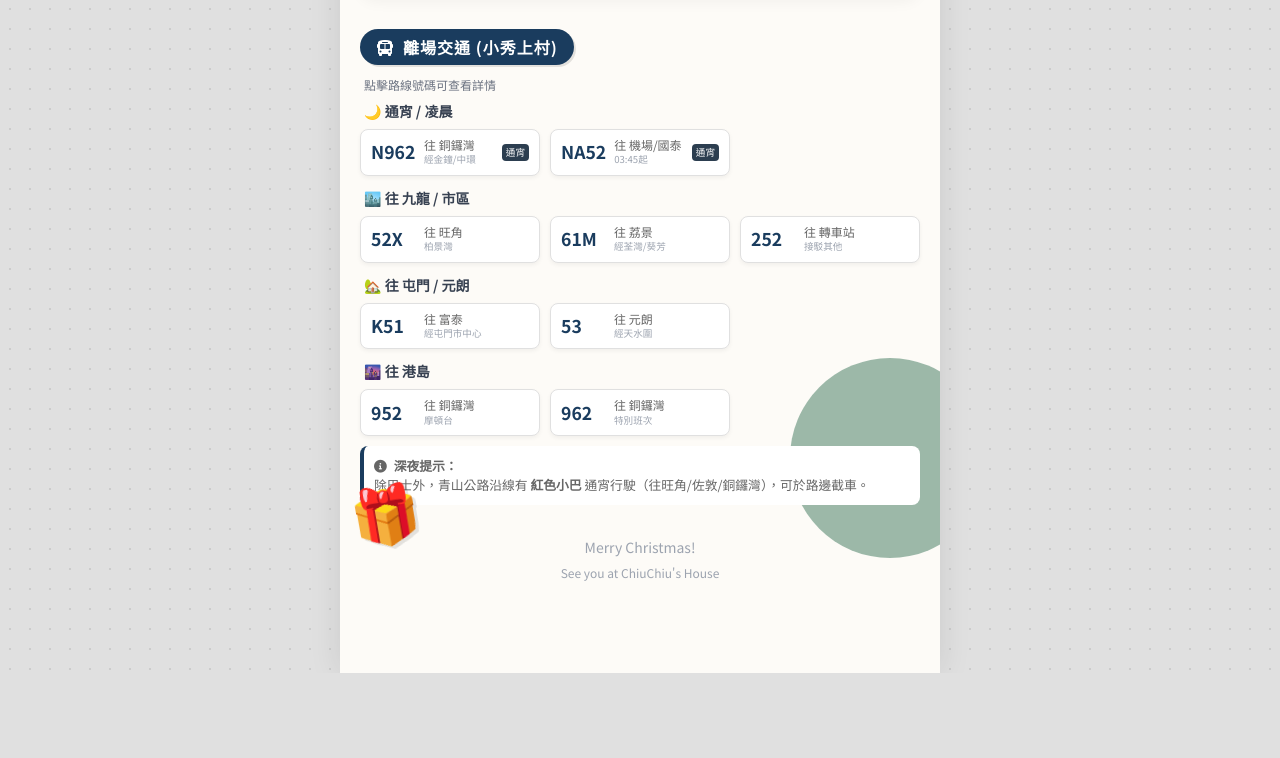
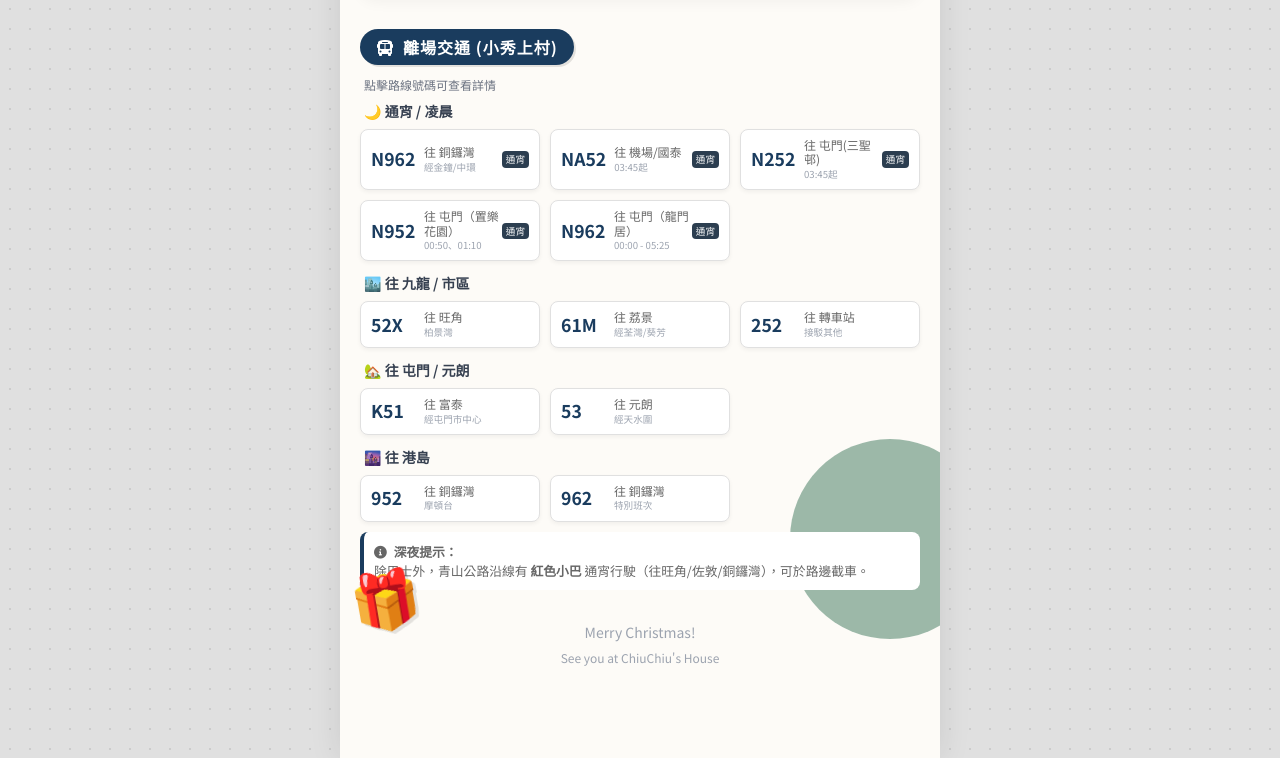
Before and after one commit to andylhc14/christmas, a plain HTML site: page index.html in a window 1280 px wide. Shown: the part 1621-2379 px from the top of the page. Before the commit the page ends 2294 px from the top, so only its background shows below. Drawn offline with nearby package versions, Linux system fonts and the light colour scheme; a web font is replaced by a local one.

Commit message:
Update index.html

```diff
--- a/index.html
+++ b/index.html
@@ -377,11 +377,35 @@
                         </div>
                         <span class="bus-tag tag-night">通宵</span>
                     </a>
-                    <a href="https://search.kmb.hk/KMBWebSite/?action=routesearch&route=NA33" target="_blank" class="bus-btn">
+                    <a href="https://search.kmb.hk/KMBWebSite/?action=routesearch&route=NA52" target="_blank" class="bus-btn">
                         <span class="bus-num">NA52</span>
                         <div class="flex flex-col">
                             <span class="bus-dest">往 機場/國泰</span>
                             <span class="text-[0.6rem] text-gray-400">03:45起</span>
+                        </div>
+                        <span class="bus-tag tag-night">通宵</span>
+                    </a>
+                    <a href="https://search.kmb.hk/KMBWebSite/?action=routesearch&route=N252" target="_blank" class="bus-btn">
+                        <span class="bus-num">N252</span>
+                        <div class="flex flex-col">
+                            <span class="bus-dest">往 屯門(三聖邨)</span>
+                            <span class="text-[0.6rem] text-gray-400">03:45起</span>
+                        </div>
+                        <span class="bus-tag tag-night">通宵</span>
+                    </a>
+                    <a href="https://mobile.citybus.com.hk/nwp3/?f=1&ds=N952--Tuen_Mun_(Chi_Lok_Fa_Yuen)&l=0" target="_blank" class="bus-btn">
+                        <span class="bus-num">N952</span>
+                        <div class="flex flex-col">
+                            <span class="bus-dest">往 屯門（置樂花園）</span>
+                            <span class="text-[0.6rem] text-gray-400">00:50、01:10</span>
+                        </div>
+                        <span class="bus-tag tag-night">通宵</span>
+                    </a>
+                    <a href="https://mobile.citybus.com.hk/nwp3/?f=1&ds=N962--Tuen_Mun_(Lung_Mun_Oasis)&l=0" target="_blank" class="bus-btn">
+                        <span class="bus-num">N962</span>
+                        <div class="flex flex-col">
+                            <span class="bus-dest">往 屯門（龍門居）</span>
+                            <span class="text-[0.6rem] text-gray-400">00:00 - 05:25</span>
                         </div>
                         <span class="bus-tag tag-night">通宵</span>
                     </a>
```
